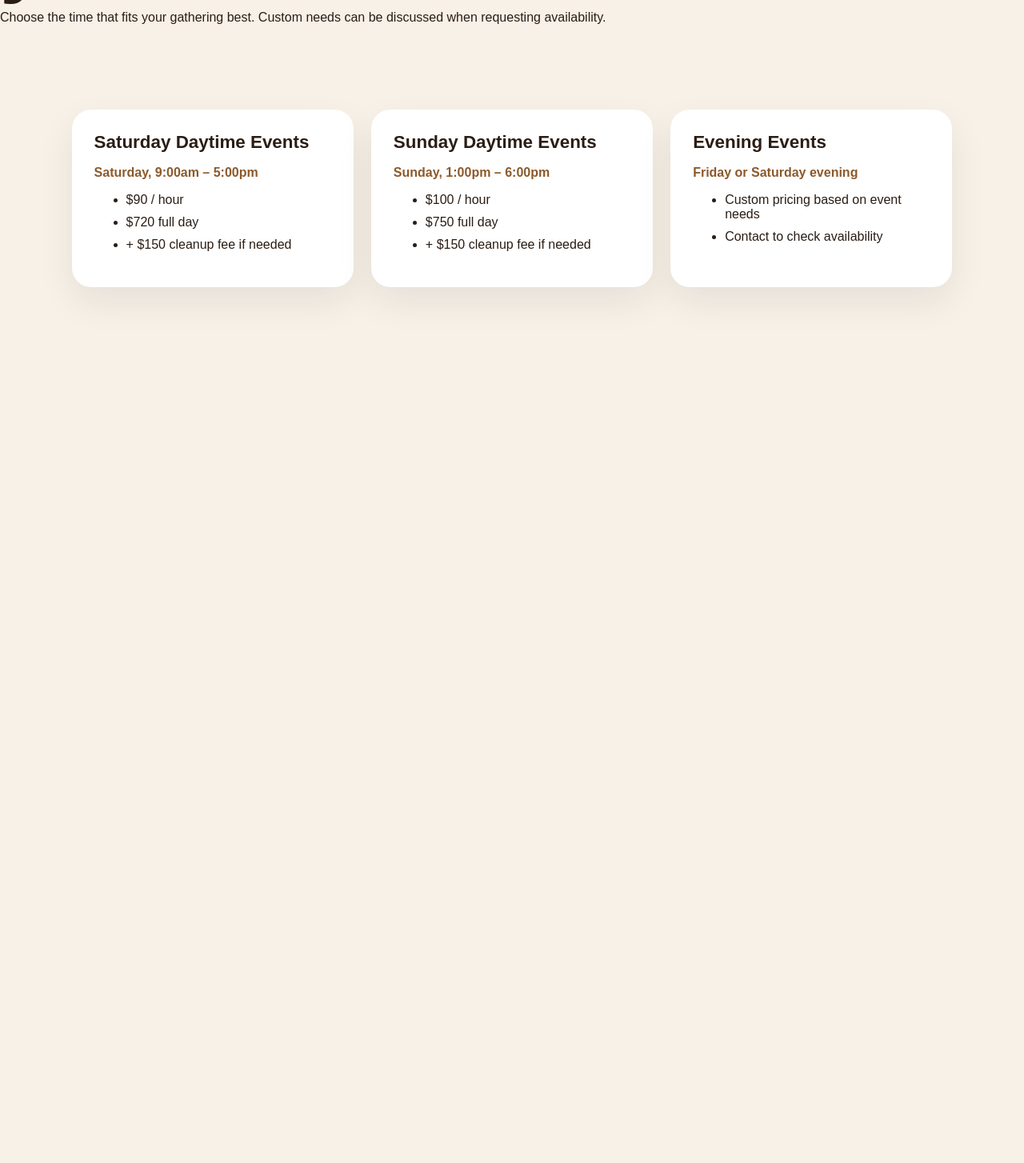
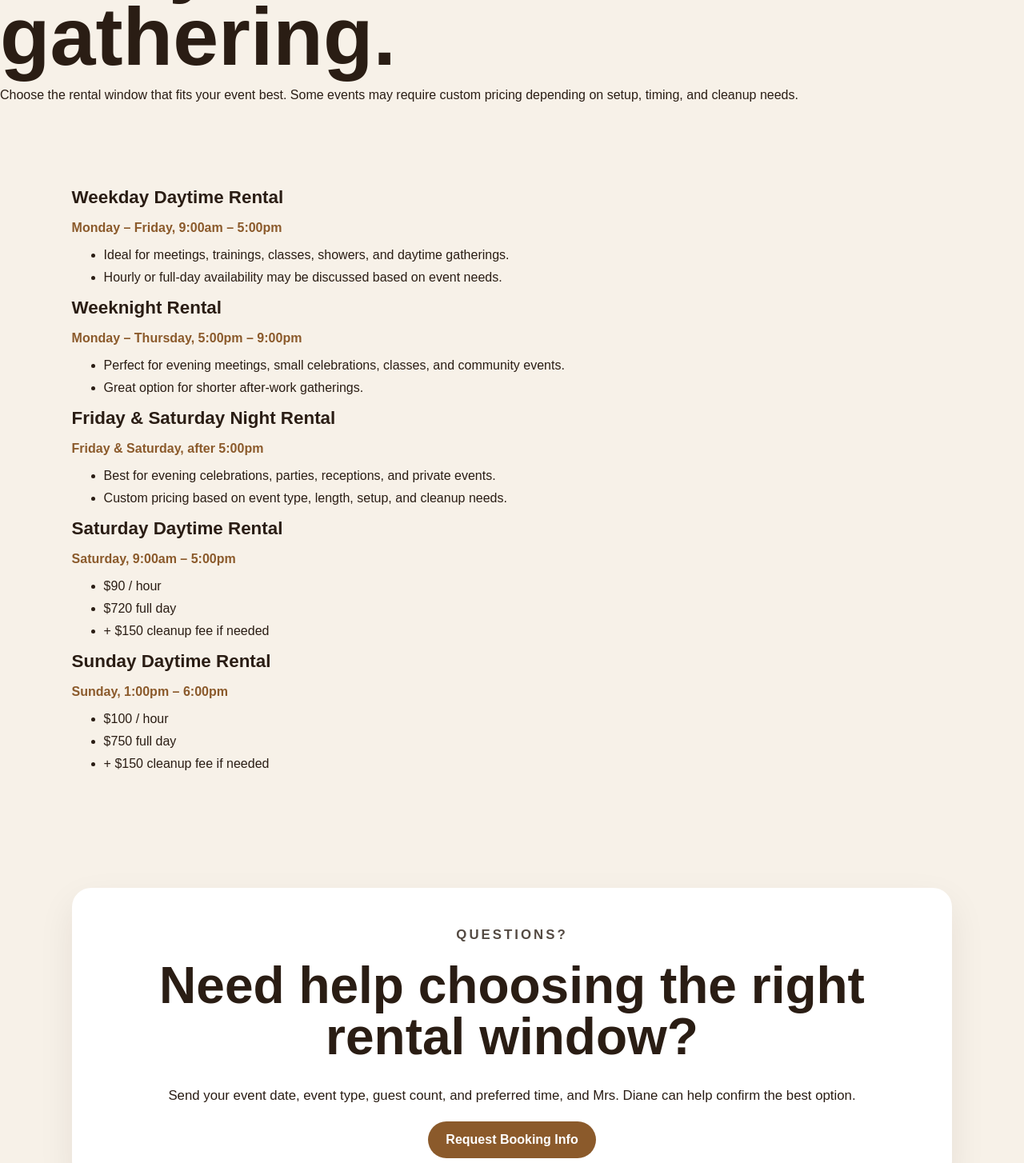
Before and after one commit to anastasis-elite/hardbean-events, a Next.js app: page /rates in a window 1280 px wide. Shown: the part 320-1774 px from the top of the page at 80% size. Before the commit the page ends 800 px from the top, so only its background shows below. Built offline with nearby package versions, Linux system fonts and the light colour scheme.

Commit message:
Update page.tsx

```diff
--- a/app/rates/page.tsx
+++ b/app/rates/page.tsx
@@ -1,49 +1,90 @@
 const rates = [
   {
-    title: "Saturday Daytime Events",
-    time: "Saturday, 9:00am – 5:00pm",
-    prices: ["$90 / hour", "$720 full day", "+ $150 cleanup fee if needed"],
+    title: "Weekday Daytime Rental",
+    time: "Monday – Friday, 9:00am – 5:00pm",
+    details: [
+      "Ideal for meetings, trainings, classes, showers, and daytime gatherings.",
+      "Hourly or full-day availability may be discussed based on event needs.",
+    ],
   },
   {
-    title: "Sunday Daytime Events",
-    time: "Sunday, 1:00pm – 6:00pm",
-    prices: ["$100 / hour", "$750 full day", "+ $150 cleanup fee if needed"],
+    title: "Weeknight Rental",
+    time: "Monday – Thursday, 5:00pm – 9:00pm",
+    details: [
+      "Perfect for evening meetings, small celebrations, classes, and community events.",
+      "Great option for shorter after-work gatherings.",
+    ],
   },
   {
-    title: "Evening Events",
-    time: "Friday or Saturday evening",
-    prices: ["Custom pricing based on event needs", "Contact to check availability"],
+    title: "Friday & Saturday Night Rental",
+    time: "Friday & Saturday, after 5:00pm",
+    details: [
+      "Best for evening celebrations, parties, receptions, and private events.",
+      "Custom pricing based on event type, length, setup, and cleanup needs.",
+    ],
+  },
+  {
+    title: "Saturday Daytime Rental",
+    time: "Saturday, 9:00am – 5:00pm",
+    details: [
+      "$90 / hour",
+      "$720 full day",
+      "+ $150 cleanup fee if needed",
+    ],
+  },
+  {
+    title: "Sunday Daytime Rental",
+    time: "Sunday, 1:00pm – 6:00pm",
+    details: [
+      "$100 / hour",
+      "$750 full day",
+      "+ $150 cleanup fee if needed",
+    ],
   },
 ];
 
 export default function RatesPage() {
   return (
     <main>
-
       <section className="pageHero">
         <p className="eyebrow">Rental Rates</p>
-        <h1>Simple pricing for your next event.</h1>
+        <h1>Rental options for every kind of gathering.</h1>
         <p>
-          Choose the time that fits your gathering best. Custom needs can be
-          discussed when requesting availability.
+          Choose the rental window that fits your event best. Some events may
+          require custom pricing depending on setup, timing, and cleanup needs.
         </p>
       </section>
 
       <section className="section">
-        <div className="rateGrid">
+        <div className="ratesList">
           {rates.map((rate) => (
-            <div className="card" key={rate.title}>
-              <h3>{rate.title}</h3>
-              <p className="time">{rate.time}</p>
+            <div className="rateDetailCard" key={rate.title}>
+              <div>
+                <h3>{rate.title}</h3>
+                <p className="time">{rate.time}</p>
+              </div>
+
               <ul>
-                {rate.prices.map((price) => (
-                  <li key={price}>{price}</li>
+                {rate.details.map((item) => (
+                  <li key={item}>{item}</li>
                 ))}
               </ul>
             </div>
           ))}
         </div>
       </section>
+
+      <section className="contact">
+        <p className="eyebrow">Questions?</p>
+        <h2>Need help choosing the right rental window?</h2>
+        <p>
+          Send your event date, event type, guest count, and preferred time, and
+          Mrs. Diane can help confirm the best option.
+        </p>
+        <a href="/contact" className="primaryButton">
+          Request Booking Info
+        </a>
+      </section>
     </main>
   );
 }
```
